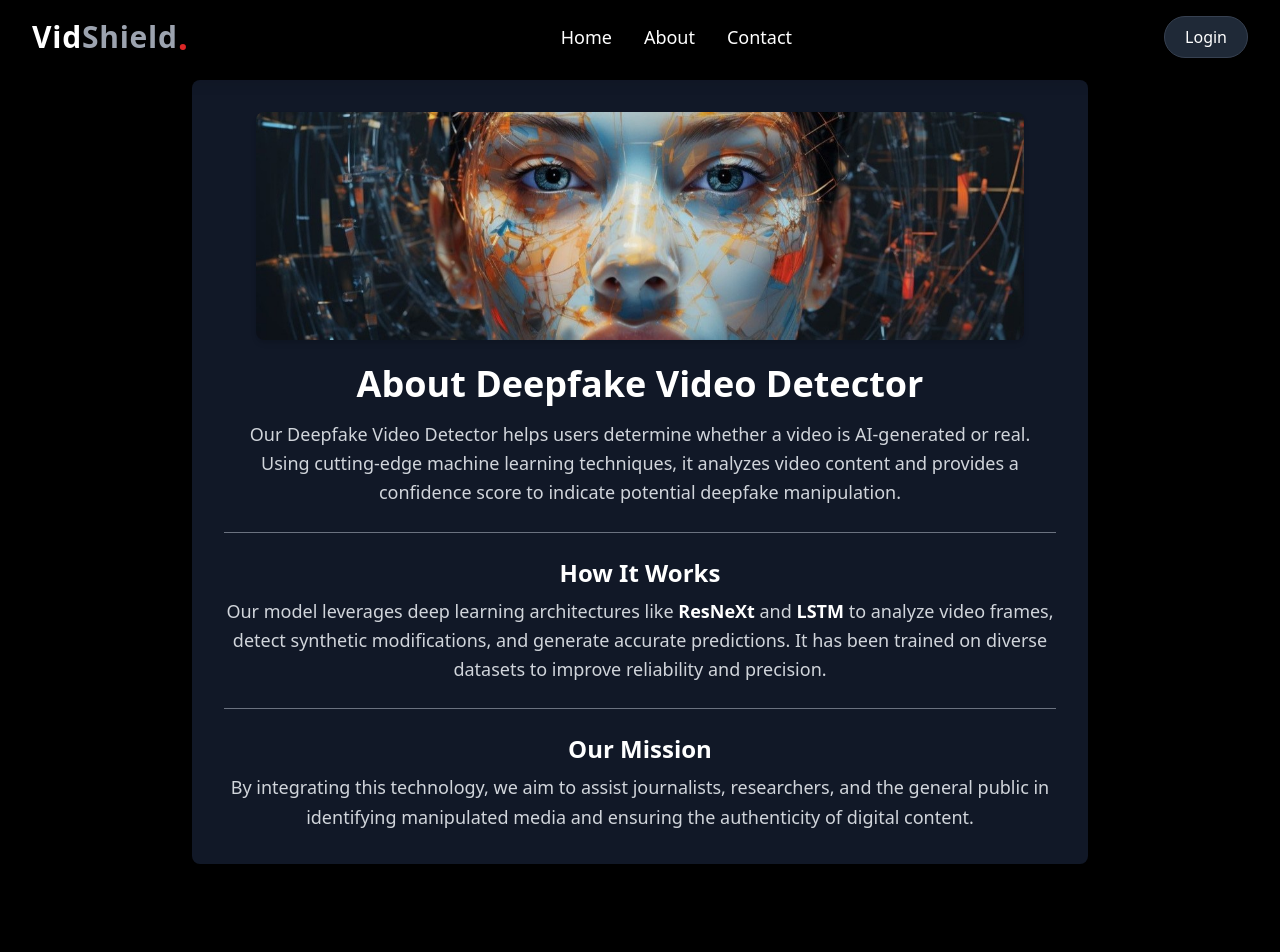
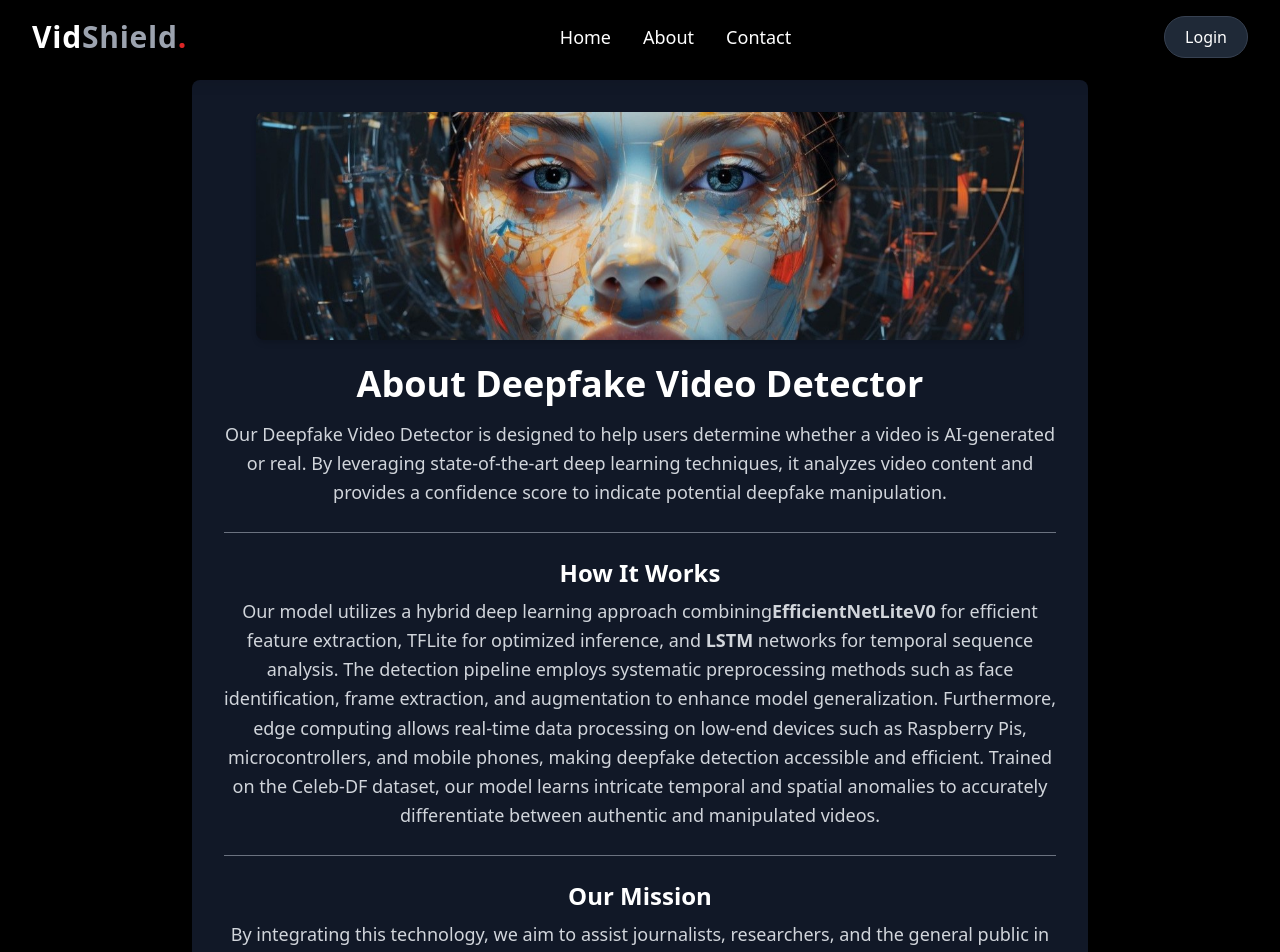
Before and after one commit to Aryanmons/Deep-fake-detection, a React (Create React App) app in the folder frontend/: page /about in a window 1280 px wide. Shown: the top 952 px of the page. Built offline with nearby package versions, Linux system fonts and the light colour scheme.

Commit message:
fastAPI connection with UI

```diff
--- a/frontend/src/App.jsx
+++ b/frontend/src/App.jsx
@@ -12,7 +12,6 @@ import { ToastContainer } from "react-toastify";
 import "react-toastify/dist/ReactToastify.css";
 function App() {
   const { showLogin } = useContext(AppContext);
-
 
   return (
     <div className='min-h-screen bg-gradient-to-b from-black to-gray-1500 text-white'>
--- a/frontend/src/components/Navbar.jsx
+++ b/frontend/src/components/Navbar.jsx
@@ -40,7 +40,7 @@ export const Navbar = () => {
                     <NavLink to="/" className="flex items-center">
                         <p className="font-extrabold text-3xl text-white flex items-center tracking-wide">
                             Vid<span className="text-gray-400">Shield</span>
-                            <span className="text-red-600 text-4xl font-extrabold">.</span>
+                            <span className="text-red-600 text-3xl font-extrabold">.</span>
                         </p>
                     </NavLink>
                 </div>
--- a/frontend/src/context/AppContext.jsx
+++ b/frontend/src/context/AppContext.jsx
@@ -9,9 +9,8 @@ export const AppProvider = ({ children }) => {
     const [showLogin, setShowLogin] = useState(false);
     const [isSignUp, setIsSignUp] = useState(false);
     const [token, setToken] = useState(localStorage.getItem('token'));
-
     const backendurl = process.env.backend_url || "http://localhost:4000";
-
+    const modelUrl = process.env.model_url || "http://127.0.0.1:8000/predict/"
     // Load user data from localStorage when app initializes
     useEffect(() => {
         const savedUser = localStorage.getItem('user');
@@ -36,7 +35,7 @@ export const AppProvider = ({ children }) => {
     }, [user]);
 
     return (
-        <AppContext.Provider value={{ user, setUser, showLogin, setShowLogin, isSignUp, setIsSignUp, backendurl, token, setToken, logout }}>
+        <AppContext.Provider value={{ user, setUser, showLogin, setShowLogin, isSignUp, setIsSignUp, backendurl, token, setToken, logout ,modelUrl}}>
             {children}
         </AppContext.Provider>
     );
--- a/frontend/src/pages/About.jsx
+++ b/frontend/src/pages/About.jsx
@@ -1,7 +1,10 @@
-import React from "react";
+import React, { useEffect } from "react";
 import a3 from "../assets/a3.jpg";
 
 const About = () => {
+  useEffect(() => {
+    window.scrollTo(0, 0); // Scroll to the top when the component is mounted
+  }, []);
   return (
     <div className="flex flex-col items-center justify-center min-h-screen px-6 py-20 bg-black text-white">
       <div className="bg-gray-900 p-8 rounded-lg shadow-lg max-w-4xl w-full text-center">
@@ -13,23 +16,35 @@ const About = () => {
         />
 
         {/* Title */}
-        <h1 className="text-4xl font-bold mb-4">About Deepfake Video Detector</h1>
+        <h1 className="text-4xl font-bold mb-4">
+          About Deepfake Video Detector
+        </h1>
 
         {/* Description */}
         <p className="text-gray-300 text-lg leading-relaxed">
-          Our Deepfake Video Detector helps users determine whether a video is AI-generated or real.
-          Using cutting-edge machine learning techniques, it analyzes video content and provides a confidence score
-          to indicate potential deepfake manipulation.
+          Our Deepfake Video Detector is designed to help users determine
+          whether a video is AI-generated or real. By leveraging
+          state-of-the-art deep learning techniques, it analyzes video content
+          and provides a confidence score to indicate potential deepfake
+          manipulation.
         </p>
 
         {/* How It Works Section */}
         <div className="mt-6 border-t border-gray-500 pt-6">
           <h2 className="text-2xl font-semibold">How It Works</h2>
           <p className="text-gray-300 text-lg leading-relaxed mt-2">
-            Our model leverages deep learning architectures like{" "}
-            <span className="font-bold text-white">ResNeXt</span> and{" "}
-            <span className="font-bold text-white">LSTM</span> to analyze video frames, detect synthetic modifications,
-            and generate accurate predictions. It has been trained on diverse datasets to improve reliability and precision.
+            Our model utilizes a hybrid deep learning approach combining
+            <span className="font-bold">EfficientNetLiteV0</span> for efficient feature extraction, TFLite for
+            optimized inference, and <span className="font-bold">LSTM</span> networks for temporal sequence
+            analysis. The detection pipeline employs systematic preprocessing
+            methods such as face identification, frame extraction, and
+            augmentation to enhance model generalization. Furthermore, edge
+            computing allows real-time data processing on low-end devices such
+            as Raspberry Pis, microcontrollers, and mobile phones, making
+            deepfake detection accessible and efficient. Trained on the Celeb-DF
+            dataset, our model learns intricate temporal and spatial anomalies
+            to accurately differentiate between authentic and manipulated
+            videos.
           </p>
         </div>
 
@@ -37,8 +52,11 @@ const About = () => {
         <div className="mt-6 border-t border-gray-500 pt-6">
           <h2 className="text-2xl font-semibold">Our Mission</h2>
           <p className="text-gray-300 text-lg leading-relaxed mt-2">
-            By integrating this technology, we aim to assist journalists, researchers, and the general public in
-            identifying manipulated media and ensuring the authenticity of digital content.
+            By integrating this technology, we aim to assist journalists,
+            researchers, and the general public in identifying manipulated media
+            and ensuring the authenticity of digital content. Our commitment to
+            digital security helps combat misinformation and identity fraud in
+            an era of AI-generated content.
           </p>
         </div>
       </div>
--- a/frontend/src/pages/Contact.jsx
+++ b/frontend/src/pages/Contact.jsx
@@ -1,4 +1,4 @@
-import React from "react";
+import React, { useEffect } from "react";
 import member1 from "../assets/member1.jpg";
 import member2 from "../assets/member2.jpg";
 import member3 from "../assets/member3.jpg";
@@ -16,6 +16,9 @@ const teamMembers = [
 ];
 
 const Contact = () => {
+    useEffect(() => {
+        window.scrollTo(0, 0); // Scroll to the top when the component is mounted
+      }, []);
     return (
         <div className="min-h-screen flex flex-col items-center justify-center px-6 py-20 bg-black text-white">
 
--- a/frontend/src/pages/Home.jsx
+++ b/frontend/src/pages/Home.jsx
@@ -1,27 +1,70 @@
-import React, { useState, useRef } from "react";
+import React, { useState, useRef, useContext } from "react";
+import { AppContext } from "../context/AppContext";
 import Landing from "../components/Landing";
 import AboveFooter from "../components/AboveFooter";
 import HowItWorks from "../components/HowItWorks";
 
 const Home = () => {
+  const { modelUrl,isSignUp,setShowLogin} = useContext(AppContext); // Get API URL from context
   const [file, setFile] = useState(null);
-  const uploadSectionRef = useRef(null); // Reference for the upload section
+  const [loading, setLoading] = useState(false);
+  const [result, setResult] = useState(null);
+  const [error, setError] = useState("");
+  const uploadSectionRef = useRef(null);
+
+  // Handler to click the analyze button
+  const onClickHandler = async () => {
+    if(!isSignUp){
+      setShowLogin(true);
+      return;
+    }
+    if (!file) {
+      setError("Please select a video file first.");
+      return;
+    }
+
+    setLoading(true);
+    setResult(null);
+    setError("");
+
+    const formData = new FormData();
+    formData.append("file", file);
+    console.log(modelUrl);
+    try {
+      // Make POST request to FastAPI model
+      const response = await fetch(modelUrl, {
+        method: "POST",
+        body: formData,
+      });
+      console.log(response);
+      if (!response.ok) {
+        throw new Error("Failed to analyze video. Please try again.");
+      }
+
+      const data = await response.json();
+      setResult(data);
+      console.log(data); // Log the result for debugging
+    } catch (error) {
+      console.error("Error:", error);
+      setError("Error analyzing the video. Please try again.");
+    } finally {
+      setLoading(false);
+    }
+  };
 
   return (
     <div className="min-h-screen bg-black text-white">
-      {/* Landing Section */}
       <Landing uploadSectionRef={uploadSectionRef} />
 
-      {/* Video Upload Section */}
-      <div ref={uploadSectionRef} className="flex flex-col items-center justify-center min-h-screen p-6 ">
+      {/* Upload Section */}
+      <div ref={uploadSectionRef} className="flex flex-col items-center justify-center min-h-screen p-6">
         <div className="p-8 rounded-lg shadow-lg max-w-2xl w-full text-center bg-gray-900">
           <h1 className="text-4xl font-bold mb-4">VidShield Video Detector</h1>
           <p className="text-lg leading-relaxed mb-6">
-            Upload a video to check if it's AI-generated or real. Our advanced AI model will analyze the content
-            and provide you with accurate results.
+            Upload a video to check if it's AI-generated or real.
           </p>
 
-          {/* File Upload Section */}
+          {/* File input section */}
           <div className="w-full p-6 bg-gray-700 border-dashed border-2 border-gray-500 rounded-xl text-center cursor-pointer hover:bg-gray-600 transition">
             <p className="font-medium">Drag & Drop your video here</p>
             <p className="text-sm">or</p>
@@ -34,17 +77,44 @@ const Home = () => {
             {file && <p className="text-sm mt-2 font-semibold">Selected: {file.name}</p>}
           </div>
 
-          {/* Analyze Button */}
-          <button className="mt-6 px-6 py-3 bg-gray-800 rounded-lg font-medium text-white shadow-md hover:bg-gray-700 transition">
-            Analyze Video
+          {/* Analyze Video Button */}
+          <button
+            className="mt-6 px-6 py-3 bg-gray-800 rounded-lg font-medium text-white shadow-md hover:bg-gray-700 transition"
+            onClick={onClickHandler}
+            disabled={loading}
+          >
+            {loading ? "Analyzing..." : "Analyze Video"}
           </button>
+
+          {/* Display error message */}
+          {error && <p className="text-red-500 mt-4">{error}</p>}
         </div>
       </div>
 
-      {/* How It Works */}
+      {/* Display result after analysis */}
+      {result && (
+  <div className="flex flex-col items-center justify-start p-6">
+    <div className="p-8 rounded-lg shadow-lg max-w-lg w-full text-center bg-gray-800">
+      <h2 className="text-3xl font-bold mb-4">Analysis Result</h2>
+
+      <p className="text-xl">
+  Prediction:{" "}
+  <span
+    className={`font-bold ${
+      result.prediction === "FAKE" ? "text-red-500" : "text-green-500"
+    }`}
+  >
+    {result.prediction}
+  </span>
+</p>
+      <p className="text-lg">
+        Fake Probability: <span className="font-semibold">{(result.fake_probability * 100).toFixed(2)}%</span>
+      </p>
+    </div>
+  </div>
+)}
+
       <HowItWorks />
-
-      {/* Footer */}
       <AboveFooter />
     </div>
   );
```
Also changed, not shown: frontend/src/components/AboveFooter.jsx (+13 -4 lines), 2 other files (tests, documents, lock files or other folders).
